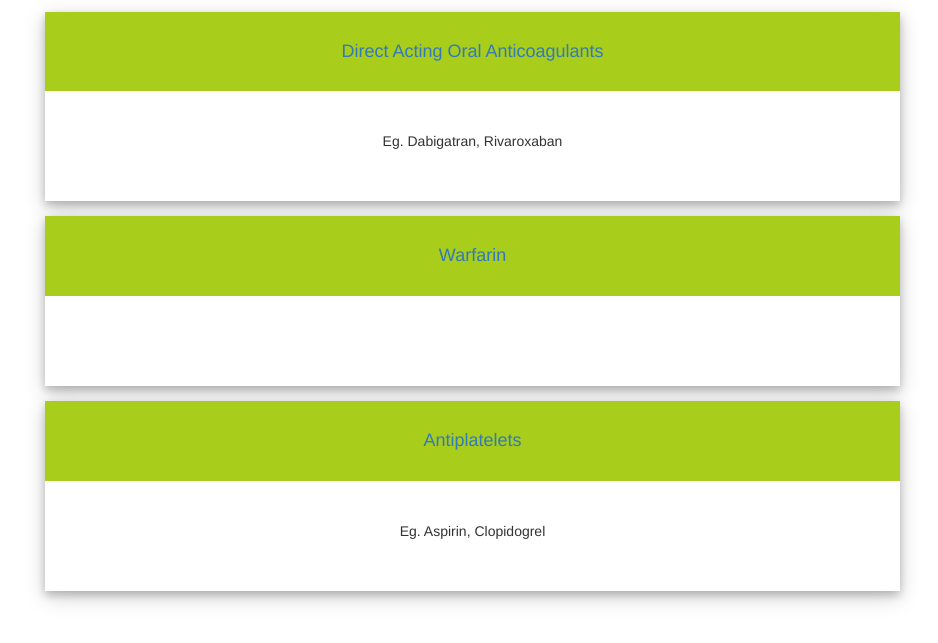
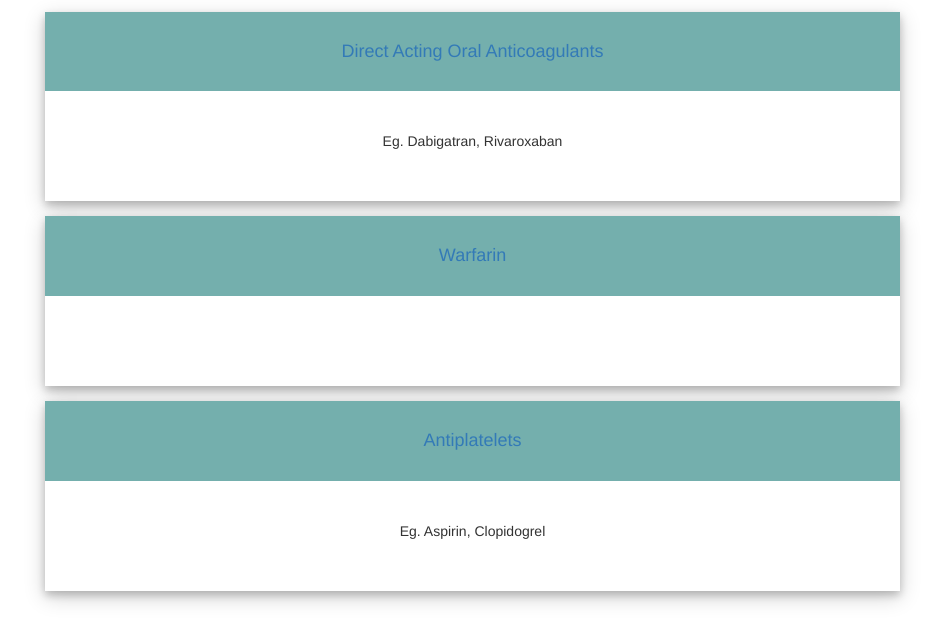
Before and after one commit to rm071012/flowchart, a plain HTML site: page anticoagulants.html in a window 1280 px wide. Shown: the part 63-706 px from the top of the page, without its empty margins (40-978 px from the left). Drawn offline with nearby package versions, Linux system fonts and the light colour scheme.

Commit message:
Update anticoagulants.html

```diff
--- a/anticoagulants.html
+++ b/anticoagulants.html
@@ -21,7 +21,7 @@
 			}
 
 			div.header {
-				background-color: #A8CD1B;
+				background-color: #74AFAD;
 				color: white;
 				padding: 20px;
 				font-size: 5px;
```
